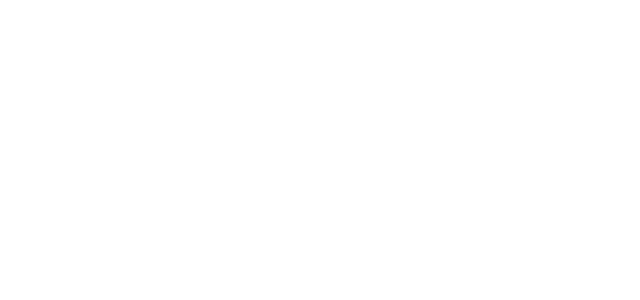
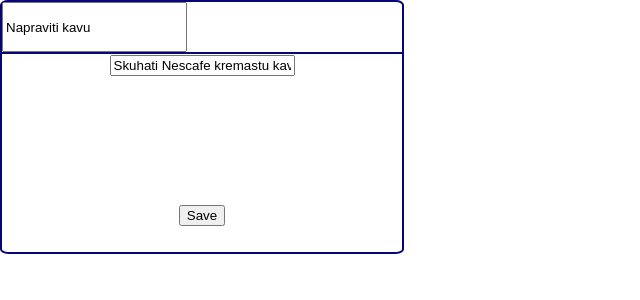
Before and after one commit to CROmarcos/NotesRecorder, a React (Create React App) app: page /edit/1 in a window 1280 px wide. Before the commit this address had no page. Shown: the top 300 px of the page, without its empty margins (0-640 px from the left). Built offline with nearby package versions, Linux system fonts and the light colour scheme.

Commit message:
Link for editing notes

```diff
--- a/src/App.js
+++ b/src/App.js
@@ -1,14 +1,15 @@
 import { Route, Routes } from 'react-router-dom';
 import './App.scss';
-import EditNote from './components/EditNote/EditNote';
 import Home from './pages/Home';
+import NewNote from './pages/NewNote'
 
 function App() {
   return (
     <div className="App">
       <Routes>
         <Route path='/' element={Home()} />
-        <Route path='/add' element={EditNote()} />
+        <Route path='/add' element={NewNote()} />
+        <Route path='/edit/:id' element={NewNote()} />
       </Routes>
 
     </div>
--- a/src/components/EditNote/EditNote.js
+++ b/src/components/EditNote/EditNote.js
@@ -1,16 +1,27 @@
 import { useState } from 'react'
-import { Link } from 'react-router-dom'
+import { Link, useParams } from 'react-router-dom'
 import '../Note/Note.scss'
 import './EditNote.scss'
 import store from '../../state/store'
-import { createNote } from '../../state/actions'
+import { createNote, editNote } from '../../state/actions'
 
 const EditNote = () => {
 
+    let note_id = 0
+    let note_title = ''
+    let note_description = ''
+
+    const { id } = useParams()
+    if (id) {
+        let targetNote = store.getState().find(note => note.id === parseInt(id))
+        note_id = targetNote.id
+        note_title = targetNote.title
+        note_description = targetNote.description
+    }
+
     const [input, setInput] = useState({
-        title: "",
-        description: "",
-        creationDate: ""
+        title: note_title,
+        description: note_description
     })
 
     const handleChange = (e) => {
@@ -32,7 +43,10 @@
             modificationDates: [],
             importance: false
         }))
-        console.log(store.getState())
+    }
+
+    const editTheNote = () => {
+        store.dispatch(editNote(note_id, input.title, input.description))
     }
 
     return (
@@ -44,7 +58,7 @@
                 <input type="text" name="description" value={input.description} onChange={handleChange} />
             </div>
             <div className='card__footer'>
-                <Link to="/"><button onClick={createNewNote}>Save</button></Link>
+                <Link to="/"><button onClick={id ? editTheNote : createNewNote}>Save</button></Link>
             </div>
         </div>
     )
--- a/src/components/Note/Note.js
+++ b/src/components/Note/Note.js
@@ -1,8 +1,11 @@
 import './Note.scss'
 import heart from '../../../src/images/heart.png'
 import trashCan from '../../../src/images/trashcan.png'
+import pen from '../../../src/images/pen.png'
+import emptyHeart from '../../../src/images/emptyheart.png'
 import store from '../../state/store'
 import { deleteNote, markNote } from '../../state/actions'
+import { Link } from 'react-router-dom'
 
 const Note = props => {
     return (
@@ -12,8 +15,9 @@
                     <p>{props.title}</p>
                 </section>
                 <section className='card__title-important'>
+                    <Link to={`/edit/${props.noteId}`}><button className='action'><img src={pen} alt="edit" /></button></Link>
                     <button className='action' onClick={() => { store.dispatch(deleteNote(props.noteId)); props.refresh() }}><img src={trashCan} alt="delete"></img></button>
-                    {props.important ? <button className='action' onClick={() => { store.dispatch(markNote(props.noteId)); props.refresh() }}>Mark as important</button> : <button className='action' onClick={props.click}><img src={heart} alt="important note" /></button>}
+                    {props.important ? <button className='action' onClick={() => { store.dispatch(markNote(props.noteId)); props.refresh() }}><img src={emptyHeart} alt="important note" /></button> : <button className='action' onClick={props.click}><img src={heart} alt="important note" /></button>}
                 </section>
             </div>
             <div className='card__body'>
--- a/src/components/Note/Note.scss
+++ b/src/components/Note/Note.scss
@@ -11,13 +11,13 @@
         display: inline-flex;
 
         &-text {
-            width: 80%;
+            width: 60%;
             height: 100%;
             align-items: left;
         }
 
         &-important {
-            width: 20%;
+            width: 40%;
             height: 100%;
             display: inline-flex;
         }
--- /dev/null
+++ b/src/pages/NewNote.js
@@ -0,0 +1,11 @@
+import EditNote from "../components/EditNote/EditNote"
+
+const NewNote = () => {
+    return (
+        <div>
+            <EditNote />
+        </div>
+    )
+}
+
+export default NewNote
--- a/src/state/actions.js
+++ b/src/state/actions.js
@@ -5,9 +5,10 @@
     payload
 })
 
-export const editNote = (title, description, modificationDate) => ({
+export const editNote = (id, title, description, modificationDate) => ({
     type: actions.MODIFY,
     payload: {
+        id,
         title,
         description,
         modificationDate
```
Also changed, not shown: src/images/emptyheart.png (added), src/images/pen.png (added).
